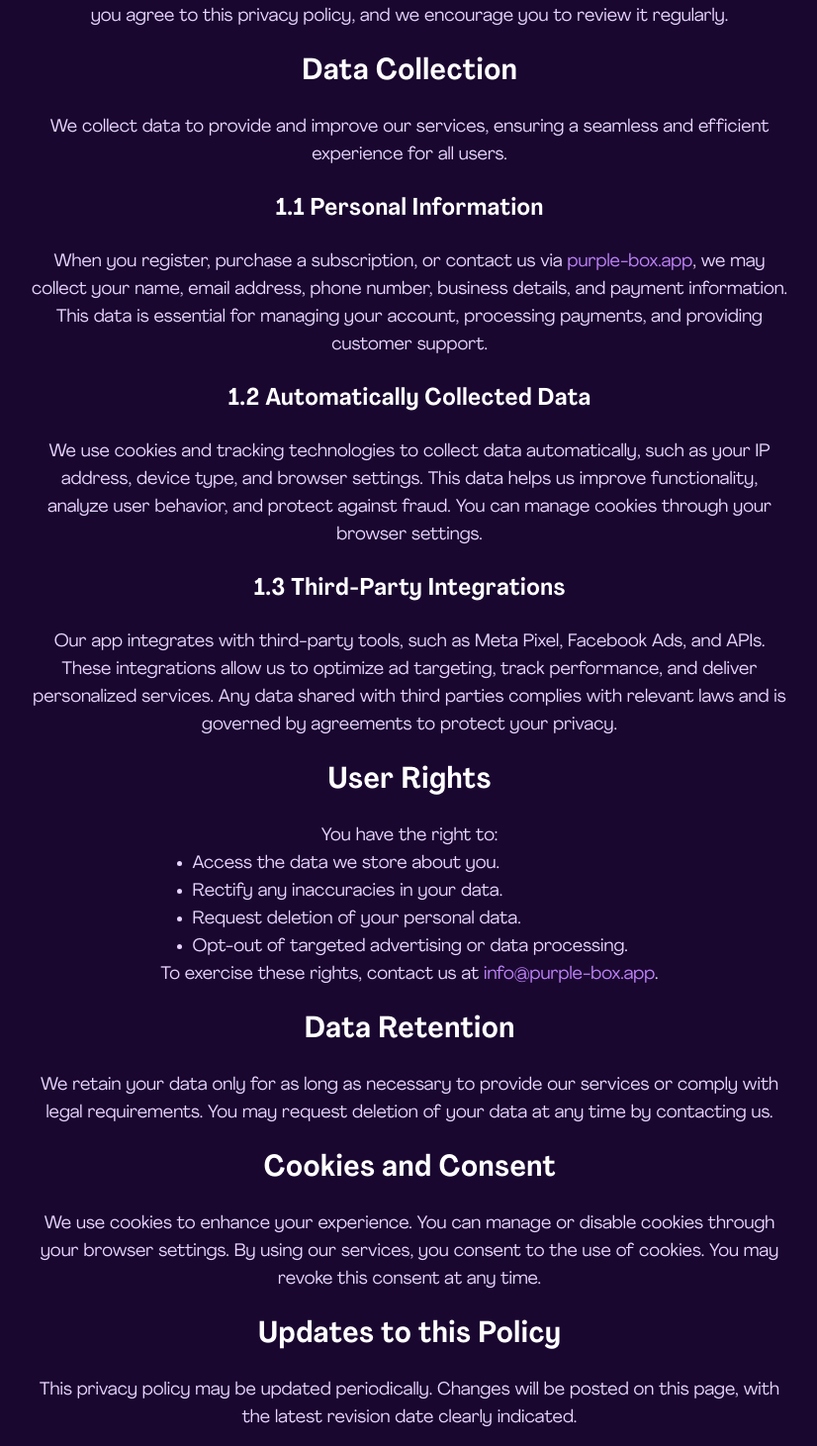
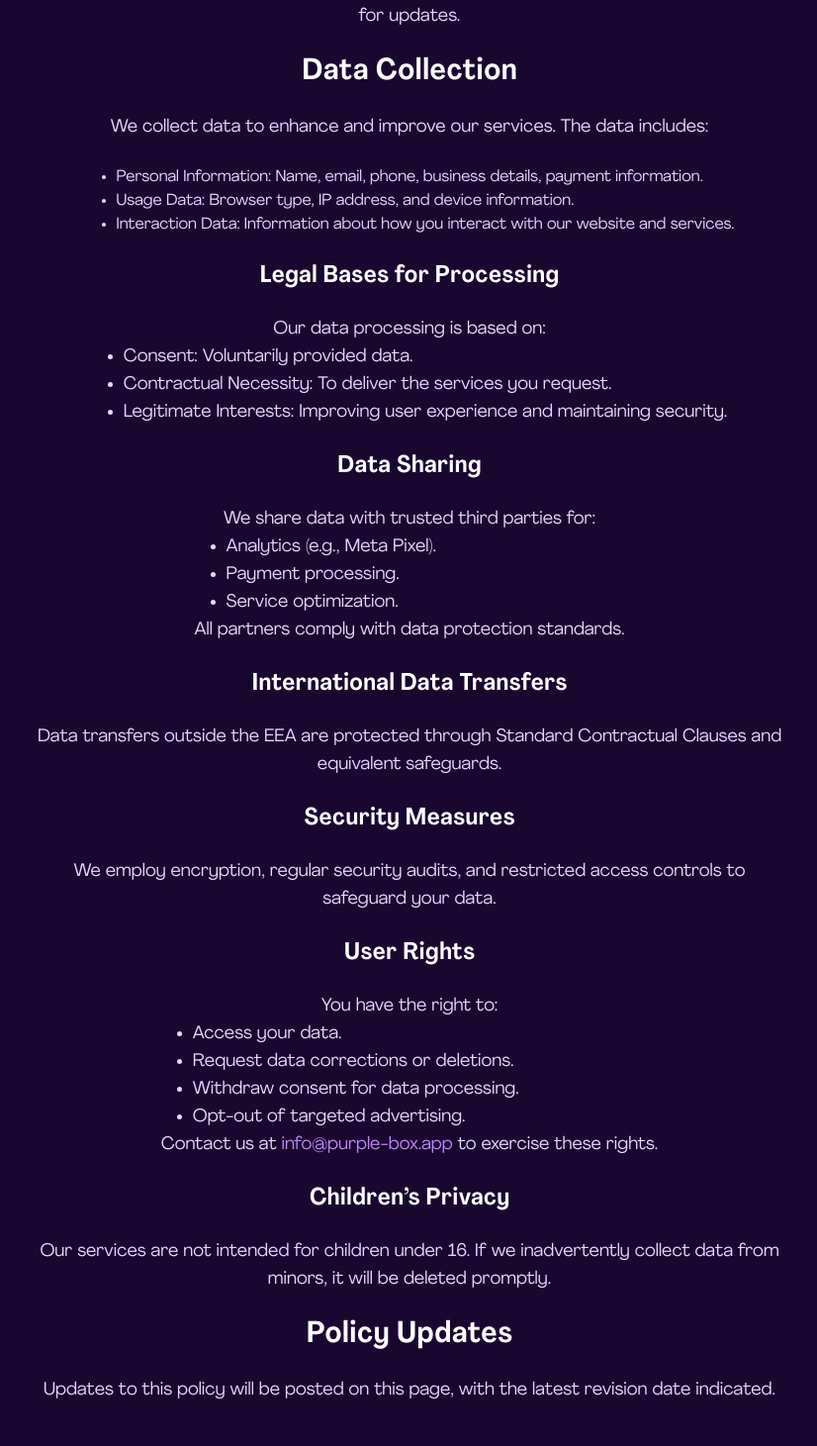
Before and after one commit to VooYee/Purple-Box, a Next.js app: page /privacy-policy in a window 1280 px wide. Shown: the part 349-1810 px from the top of the page at 99% size, without its empty margins (226-1052 px from the left). Built offline with nearby package versions, Linux system fonts and the light colour scheme.

Commit message:
Updated Privacy Policy component with detailed compliance info

```diff
--- a/components/privacy-policy/Main.tsx
+++ b/components/privacy-policy/Main.tsx
@@ -56,12 +56,7 @@ const Main = () => {
         <a href="https://purple-box.app" className="text-purple-400">
           purple-box.app
         </a>
-        , we are deeply committed to safeguarding your privacy and ensuring the
-        secure handling of your personal information. This privacy policy
-        outlines the types of data we collect, the reasons we collect it, how we
-        use and protect it, and your rights regarding the data you provide. By
-        using our services, you agree to this privacy policy, and we encourage
-        you to review it regularly.
+        , we are dedicated to safeguarding your privacy and ensuring the secure handling of your personal information. This privacy policy outlines what data we collect, how it is used, the legal bases for processing, and your rights. By using our services, you agree to this policy, and we encourage regular reviews for updates.
       </motion.p>
 
       <motion.h2
@@ -70,132 +65,84 @@ const Main = () => {
       >
         Data Collection
       </motion.h2>
-      <motion.p
-        className="max-w-3xl mx-auto text-md lg:text-lg text-purple-200"
-        variants={textVariants}
-      >
-        We collect data to provide and improve our services, ensuring a seamless
-        and efficient experience for all users.
+      <motion.p className="max-w-3xl mx-auto text-md lg:text-lg text-purple-200" variants={textVariants}>
+        We collect data to enhance and improve our services. The data includes:
+      </motion.p>
+      <motion.ul className="list-disc text-left ml-8 text-purple-200" variants={textVariants}>
+        <li>Personal Information: Name, email, phone, business details, payment information.</li>
+        <li>Usage Data: Browser type, IP address, and device information.</li>
+        <li>Interaction Data: Information about how you interact with our website and services.</li>
+      </motion.ul>
+
+      <motion.h3 className="text-xl lg:text-2xl font-semibold text-white" variants={textVariants}>
+        Legal Bases for Processing
+      </motion.h3>
+      <motion.p className="max-w-3xl mx-auto text-md lg:text-lg text-purple-200" variants={textVariants}>
+        Our data processing is based on:
+        <ul className="list-disc text-left ml-8">
+          <li>Consent: Voluntarily provided data.</li>
+          <li>Contractual Necessity: To deliver the services you request.</li>
+          <li>Legitimate Interests: Improving user experience and maintaining security.</li>
+        </ul>
       </motion.p>
 
-      <motion.h3
-        className="text-xl lg:text-2xl font-semibold text-white"
-        variants={textVariants}
-      >
-        1.1 Personal Information
+      <motion.h3 className="text-xl lg:text-2xl font-semibold text-white" variants={textVariants}>
+        Data Sharing
       </motion.h3>
-      <motion.p
-        className="max-w-3xl mx-auto text-md lg:text-lg text-purple-200"
-        variants={textVariants}
-      >
-        When you register, purchase a subscription, or contact us via{" "}
-        <a href="https://purple-box.app" className="text-purple-400">
-          purple-box.app
-        </a>
-        , we may collect your name, email address, phone number, business
-        details, and payment information. This data is essential for managing
-        your account, processing payments, and providing customer support.
+      <motion.p className="max-w-3xl mx-auto text-md lg:text-lg text-purple-200" variants={textVariants}>
+        We share data with trusted third parties for:
+        <ul className="list-disc text-left ml-8">
+          <li>Analytics (e.g., Meta Pixel).</li>
+          <li>Payment processing.</li>
+          <li>Service optimization.</li>
+        </ul>
+        All partners comply with data protection standards.
       </motion.p>
 
-      <motion.h3
-        className="text-xl lg:text-2xl font-semibold text-white"
-        variants={textVariants}
-      >
-        1.2 Automatically Collected Data
+      <motion.h3 className="text-xl lg:text-2xl font-semibold text-white" variants={textVariants}>
+        International Data Transfers
       </motion.h3>
-      <motion.p
-        className="max-w-3xl mx-auto text-md lg:text-lg text-purple-200"
-        variants={textVariants}
-      >
-        We use cookies and tracking technologies to collect data automatically,
-        such as your IP address, device type, and browser settings. This data
-        helps us improve functionality, analyze user behavior, and protect
-        against fraud. You can manage cookies through your browser settings.
+      <motion.p className="max-w-3xl mx-auto text-md lg:text-lg text-purple-200" variants={textVariants}>
+        Data transfers outside the EEA are protected through Standard Contractual Clauses and equivalent safeguards.
       </motion.p>
 
-      <motion.h3
-        className="text-xl lg:text-2xl font-semibold text-white"
-        variants={textVariants}
-      >
-        1.3 Third-Party Integrations
+      <motion.h3 className="text-xl lg:text-2xl font-semibold text-white" variants={textVariants}>
+        Security Measures
       </motion.h3>
-      <motion.p
-        className="max-w-3xl mx-auto text-md lg:text-lg text-purple-200"
-        variants={textVariants}
-      >
-        Our app integrates with third-party tools, such as Meta Pixel, Facebook
-        Ads, and APIs. These integrations allow us to optimize ad targeting,
-        track performance, and deliver personalized services. Any data shared
-        with third parties complies with relevant laws and is governed by
-        agreements to protect your privacy.
+      <motion.p className="max-w-3xl mx-auto text-md lg:text-lg text-purple-200" variants={textVariants}>
+        We employ encryption, regular security audits, and restricted access controls to safeguard your data.
       </motion.p>
 
-      <motion.h2
-        className="text-2xl lg:text-3xl font-semibold text-white"
-        variants={textVariants}
-      >
+      <motion.h3 className="text-xl lg:text-2xl font-semibold text-white" variants={textVariants}>
         User Rights
-      </motion.h2>
-      <motion.p
-        className="max-w-3xl mx-auto text-md lg:text-lg text-purple-200"
-        variants={textVariants}
-      >
+      </motion.h3>
+      <motion.p className="max-w-3xl mx-auto text-md lg:text-lg text-purple-200" variants={textVariants}>
         You have the right to:
         <ul className="list-disc text-left ml-8">
-          <li>Access the data we store about you.</li>
-          <li>Rectify any inaccuracies in your data.</li>
-          <li>Request deletion of your personal data.</li>
-          <li>Opt-out of targeted advertising or data processing.</li>
+          <li>Access your data.</li>
+          <li>Request data corrections or deletions.</li>
+          <li>Withdraw consent for data processing.</li>
+          <li>Opt-out of targeted advertising.</li>
         </ul>
-        To exercise these rights, contact us at{" "}
+        Contact us at{" "}
         <a href="mailto:info@purple-box.app" className="text-purple-400">
           info@purple-box.app
-        </a>
-        .
+        </a>{" "}
+        to exercise these rights.
       </motion.p>
 
-      <motion.h2
-        className="text-2xl lg:text-3xl font-semibold text-white"
-        variants={textVariants}
-      >
-        Data Retention
-      </motion.h2>
-      <motion.p
-        className="max-w-3xl mx-auto text-md lg:text-lg text-purple-200"
-        variants={textVariants}
-      >
-        We retain your data only for as long as necessary to provide our
-        services or comply with legal requirements. You may request deletion of
-        your data at any time by contacting us.
+      <motion.h3 className="text-xl lg:text-2xl font-semibold text-white" variants={textVariants}>
+        Children’s Privacy
+      </motion.h3>
+      <motion.p className="max-w-3xl mx-auto text-md lg:text-lg text-purple-200" variants={textVariants}>
+        Our services are not intended for children under 16. If we inadvertently collect data from minors, it will be deleted promptly.
       </motion.p>
 
-      <motion.h2
-        className="text-2xl lg:text-3xl font-semibold text-white"
-        variants={textVariants}
-      >
-        Cookies and Consent
+      <motion.h2 className="text-2xl lg:text-3xl font-semibold text-white" variants={textVariants}>
+        Policy Updates
       </motion.h2>
-      <motion.p
-        className="max-w-3xl mx-auto text-md lg:text-lg text-purple-200"
-        variants={textVariants}
-      >
-        We use cookies to enhance your experience. You can manage or disable
-        cookies through your browser settings. By using our services, you
-        consent to the use of cookies. You may revoke this consent at any time.
-      </motion.p>
-
-      <motion.h2
-        className="text-2xl lg:text-3xl font-semibold text-white"
-        variants={textVariants}
-      >
-        Updates to this Policy
-      </motion.h2>
-      <motion.p
-        className="max-w-3xl mx-auto text-md lg:text-lg text-purple-200"
-        variants={textVariants}
-      >
-        This privacy policy may be updated periodically. Changes will be posted
-        on this page, with the latest revision date clearly indicated.
+      <motion.p className="max-w-3xl mx-auto text-md lg:text-lg text-purple-200" variants={textVariants}>
+        Updates to this policy will be posted on this page, with the latest revision date indicated.
       </motion.p>
     </motion.div>
   );
```
